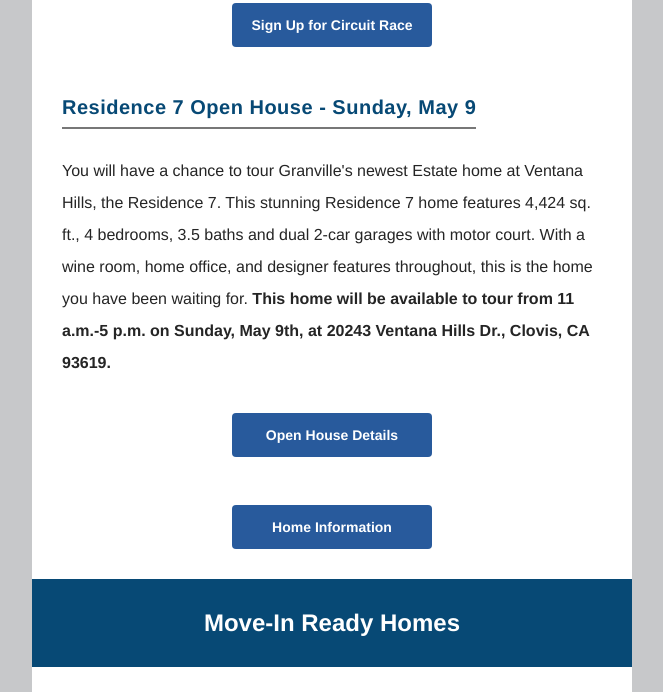
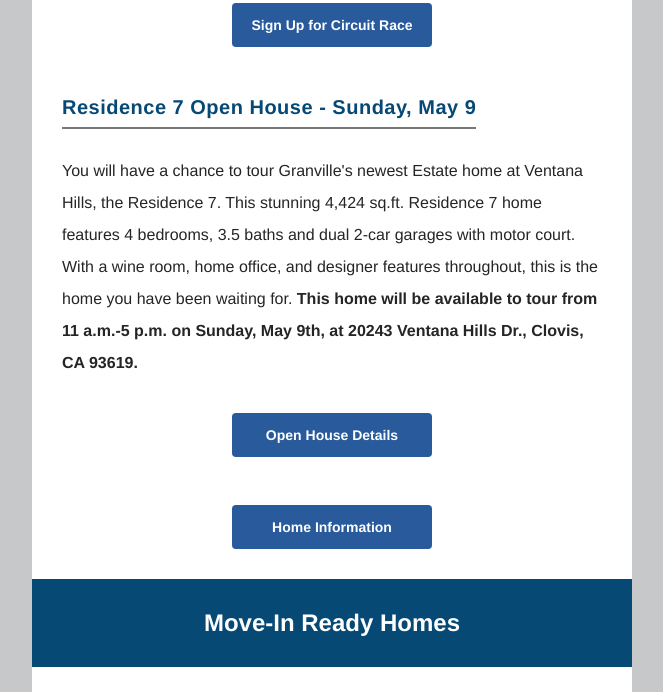
Before and after one commit to kevi123/GV-Prospect-Circuit-Race-Open-House-May-8-Lasso, a plain HTML site: page index.html in a window 1280 px wide. Shown: the part 1354-2046 px from the top of the page, without its empty margins (308-971 px from the left). Drawn offline with Linux system fonts and the light colour scheme; a web font is replaced by a local one.

Commit message:
sq.ft. text edited

```diff
--- a/index.html
+++ b/index.html
@@ -371,7 +371,7 @@
 						<br><br>
 						<div class="heading-section"><span class="subheading" style="display:inline-block;font-size:20px;text-transform:none;letter-spacing:.5px;color:#074975;position:relative;text-align: center !important;"><b>Residence 7 Open House - Sunday, May 9</b> </span> </div>
 
-						<p class="bodyContent" style="font-family: 'Montserrat', Helvetica, Arial, 'sans-serif' !important; font-size: 16px; mso-height-rule: exactly; line-height: 2em; color: #252525; margin-bottom: 10px; text-align: left;"> You will have a chance to tour Granville's newest Estate home at Ventana Hills, the Residence 7. This stunning Residence 7 home features 4,424 sq. ft., 4 bedrooms, 3.5 baths and dual 2-car garages with motor court. With a wine room, home office, and designer features throughout, this is the home you have been waiting for. <b>This home will be available to tour from 11 a.m.-5 p.m. on Sunday, May 9th, at 20243 Ventana Hills Dr., Clovis, CA 93619.</b>
+						<p class="bodyContent" style="font-family: 'Montserrat', Helvetica, Arial, 'sans-serif' !important; font-size: 16px; mso-height-rule: exactly; line-height: 2em; color: #252525; margin-bottom: 10px; text-align: left;"> You will have a chance to tour Granville's newest Estate home at Ventana Hills, the Residence 7. This stunning 4,424 sq.ft. Residence 7 home features 4 bedrooms, 3.5 baths and dual 2-car garages with motor court. With a wine room, home office, and designer features throughout, this is the home you have been waiting for. <b>This home will be available to tour from 11 a.m.-5 p.m. on Sunday, May 9th, at 20243 Ventana Hills Dr., Clovis, CA 93619.</b>
 							</p>
 							<br>
 							<!-- Button : Start -->
```
